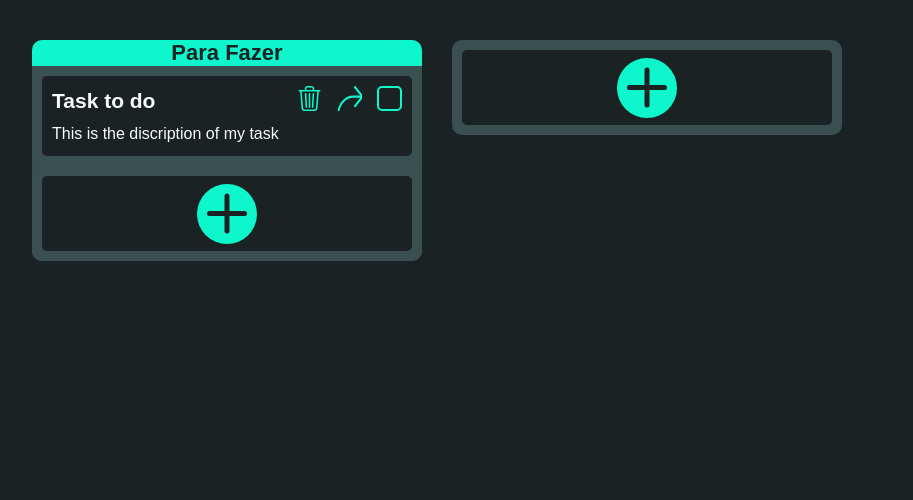
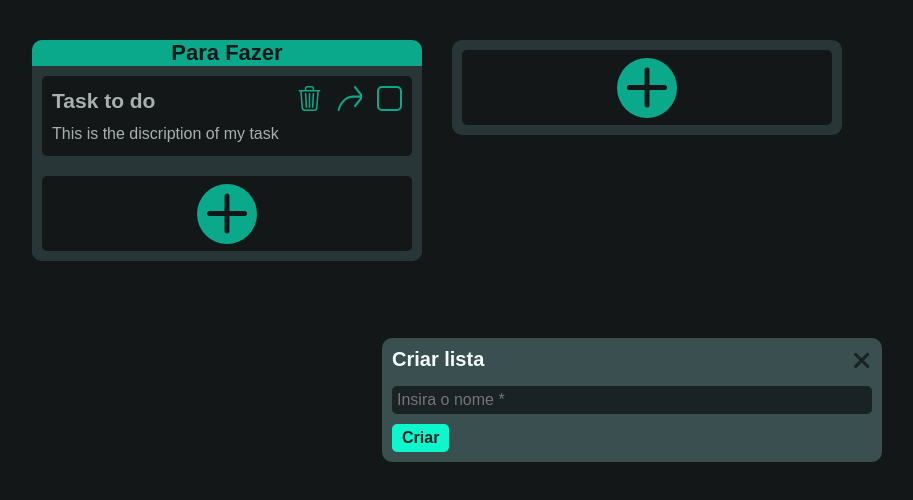
Before and after one commit to hiagoemanuel/simple-to-do, a React (Vite) app: page / in a window 1280 px wide. Both pictures are taken after a click on the button 655 px from the left and 87 px from the top of the page. Shown: the top 500 px of the page, without its empty margins (8-921 px from the left). Built offline with nearby package versions, Linux system fonts and the light colour scheme; a web font is replaced by a local one.

Commit message:
feat: ModalAddList adicionado

```diff
--- a/src/App.tsx
+++ b/src/App.tsx
@@ -1,12 +1,17 @@
+import { useState } from 'react'
 import { AddButton } from './components/AddButton'
+import { ModalAddList } from './components/ModalAddList'
 import { TaskList } from './components/TaskList'
 import { MainContainer } from './style/main'
 
 function App() {
+  const [handdleModal, sethanddleModal] = useState<boolean>(false)
+
   return (
     <MainContainer>
       <TaskList />
-      <AddButton />
+      <AddButton openModal={sethanddleModal} />
+      <ModalAddList closeModal={sethanddleModal} handdleModal={handdleModal} />
     </MainContainer>
   )
 }
--- a/src/components/AddButton/index.tsx
+++ b/src/components/AddButton/index.tsx
@@ -1,14 +1,14 @@
 import { Button, Container, PlusButton } from "./style"
 
-export const AddButton = () => {
-    const addTask = (): void => {
-        console.log('hi');
-    }
+interface Props {
+    openModal?: React.Dispatch<React.SetStateAction<boolean>>
+}
 
+export const AddButton = (props: Props) => {
     return (
         <Container>
             <Button
-                onClick={addTask}
+                onClick={() => props.openModal ? props.openModal(true) : ''}
                 type="button"
                 aria-labelledby="labeldiv">
                 <PlusButton>
--- /dev/null
+++ b/src/components/ModalAddList/index.tsx
@@ -0,0 +1,26 @@
+import { CloseButton, ModalContainer, ModalInput, ModalHeader, ModalSection } from "./style"
+
+interface Props {
+    closeModal: React.Dispatch<React.SetStateAction<boolean>>;
+    handdleModal: boolean;
+}
+
+export const ModalAddList = (props: Props) => {
+    return (
+        <ModalSection $isOpen={props.handdleModal}>
+            <ModalContainer>
+                <ModalHeader>
+                    <h1>Criar lista</h1>
+                    <CloseButton onClick={() => props.closeModal(false)}>
+                        <span></span>
+                        <span></span>
+                    </CloseButton>
+                </ModalHeader>
+                <ModalInput>
+                    <input type="text" name="ListName" placeholder="Insira o nome *" />
+                    <input type="submit" value="Criar" />
+                </ModalInput>
+            </ModalContainer>
+        </ModalSection>
+    )
+}
--- /dev/null
+++ b/src/components/ModalAddList/style.ts
@@ -0,0 +1,89 @@
+import { styled } from "styled-components";
+
+export const ModalSection = styled.section<{ $isOpen: boolean }>`
+    width: 100%;
+    height: 100%;
+
+    position: absolute;
+    z-index: 20;
+    overflow: hidden;
+
+    display: ${props => props.$isOpen ? 'flex' : 'none'};
+    justify-content: center;
+    align-items: center;
+
+    background-color: #00000050;
+`
+
+export const ModalContainer = styled.div`
+    width: 500px;
+    margin: 10px;
+
+    padding: 10px;
+    border-radius: 10px;
+
+    background-color: var(--secondary-color);
+`
+
+export const ModalHeader = styled.div`
+    margin-bottom: 15px;
+
+    display: flex;
+    justify-content: space-between;
+    align-items: center;
+
+    h1 {
+        font-size: 20px;
+        font-weight: 700;
+    }
+`
+
+export const CloseButton = styled.div`
+    width: 20px;
+    height: 20px;
+
+    display: flex;
+    justify-content: center;
+    align-items: center;
+
+    transform: rotate(45deg);
+    cursor: pointer;
+
+    span {
+        width: 20px;
+        height: 3px;
+        border-radius: 5px;
+
+        position: absolute;
+
+        background-color: var(--primary-color);
+
+        &:first-child { transform: rotate(90deg) }
+    }
+`
+
+export const ModalInput = styled.div`
+    input[type='text'] {
+        width: 100%;
+        padding: 5px;
+        border-radius: 5px;
+        margin-bottom: 10px;
+
+        font-size: 16px;
+        font-weight: 400;
+
+        background-color: var(--primary-color);
+    }
+
+    input[type='submit'] {
+        padding: 5px 10px;
+        border-radius: 5px;
+
+        font-size: 16px;
+        font-weight: 600;
+
+        background-color: var(--tertiary-color);
+        color: var(--primary-color);
+        cursor: pointer;
+    }
+`
--- a/src/components/TaskList/Task/index.tsx
+++ b/src/components/TaskList/Task/index.tsx
@@ -10,8 +10,6 @@ import { Responsive } from './responsive'
 export const Task = () => {
     const [menuIsOpen, setMenuIsOpen] = useState<boolean>(false)
 
-    const handlleMenu = (): void => setMenuIsOpen(menu => !menu)
-
     return (
         <TaskCard>
             <Responsive $menuIsOpen={menuIsOpen} />
@@ -22,7 +20,7 @@ export const Task = () => {
                         <li><TrashSVG /></li>
                         <li><ArrowSVG /></li>
                     </ul>
-                    <ThreeDotsSVG className='t-dots' onClick={handlleMenu} />
+                    <ThreeDotsSVG className='t-dots' onClick={(): void => setMenuIsOpen(menu => !menu)} />
                     <CheckBoxToDo>
                         <input id="to-to-check" type="checkbox" title='checkbox' />
                         <label htmlFor="to-to-check">
--- a/src/style/main.ts
+++ b/src/style/main.ts
@@ -5,6 +5,7 @@ export const MainContainer = styled.main`
     height: 100vh;
     padding: 40px;
 
+    position: relative;
     display: grid;
     grid-template-columns: repeat(auto-fit, minmax(auto, 390px));
     grid-auto-rows: min-content;
--- a/src/style/reset.css
+++ b/src/style/reset.css
@@ -10,7 +10,15 @@
 button {
     outline: none;
     border: none;
+
+    background-color: transparent;
 }
+
+input {
+    outline: none;
+    border: none;
+}
+
 li {
     list-style-type: none;
 }
```
